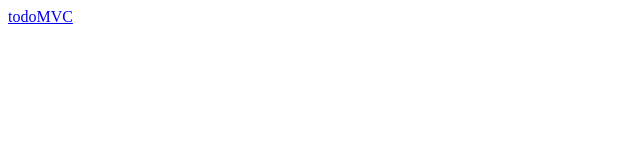
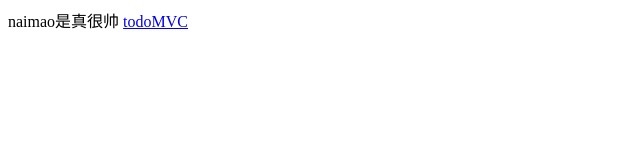
Before and after one commit to naimao001/naimao001.github.io, a plain HTML site: page index.html in a window 1280 px wide. Shown: the whole page, without its empty margins (0-640 px from the left). Drawn offline with Linux system fonts and the light colour scheme.

Commit message:
没什么好写的

```diff
--- a/index.html
+++ b/index.html
@@ -7,6 +7,7 @@
   <title>奶毛的小屋~</title>
 </head>
 <body>
+  naimao是真很帅
    <a href="./todoMVC/index.html">todoMVC</a>
 </body>
 </html>
```
